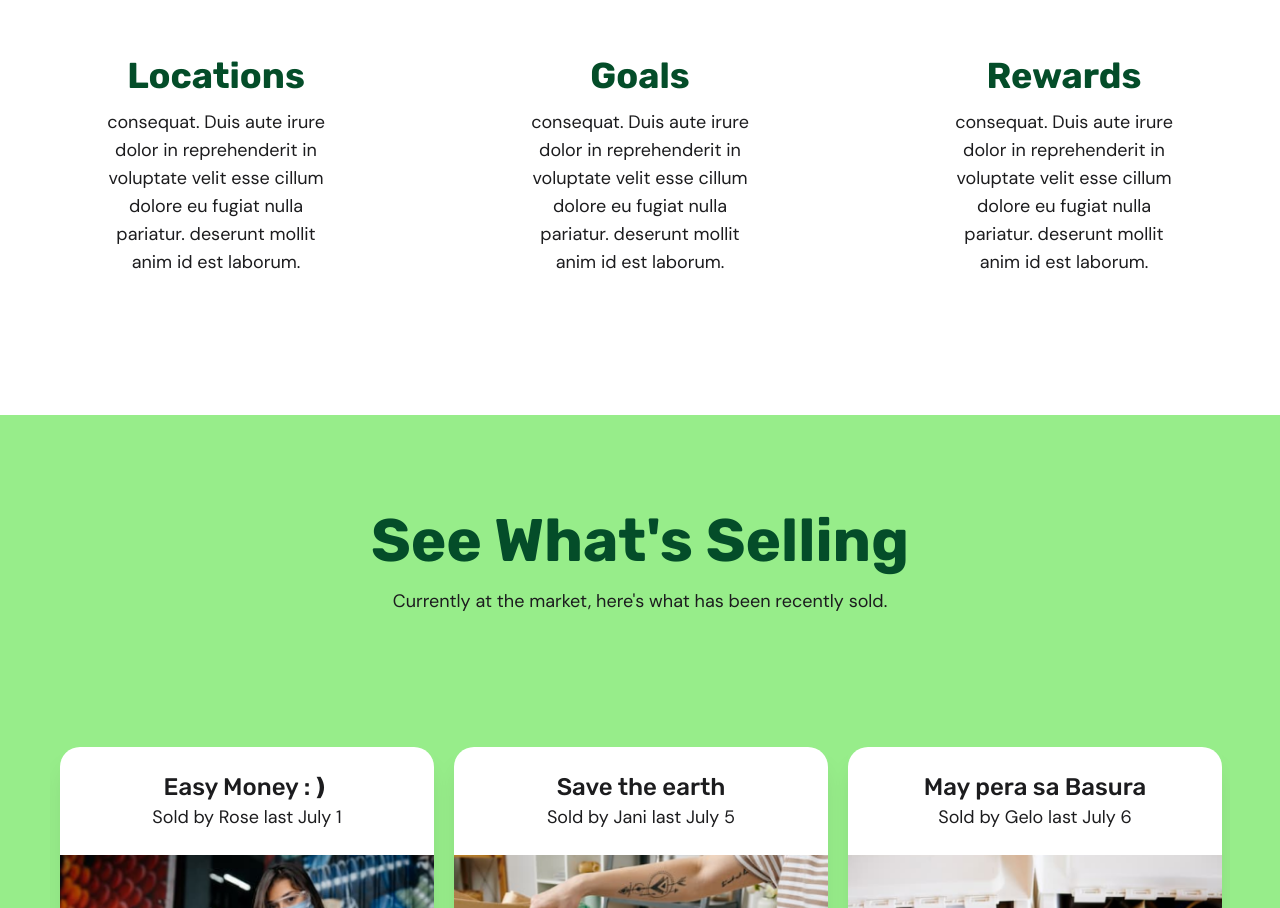
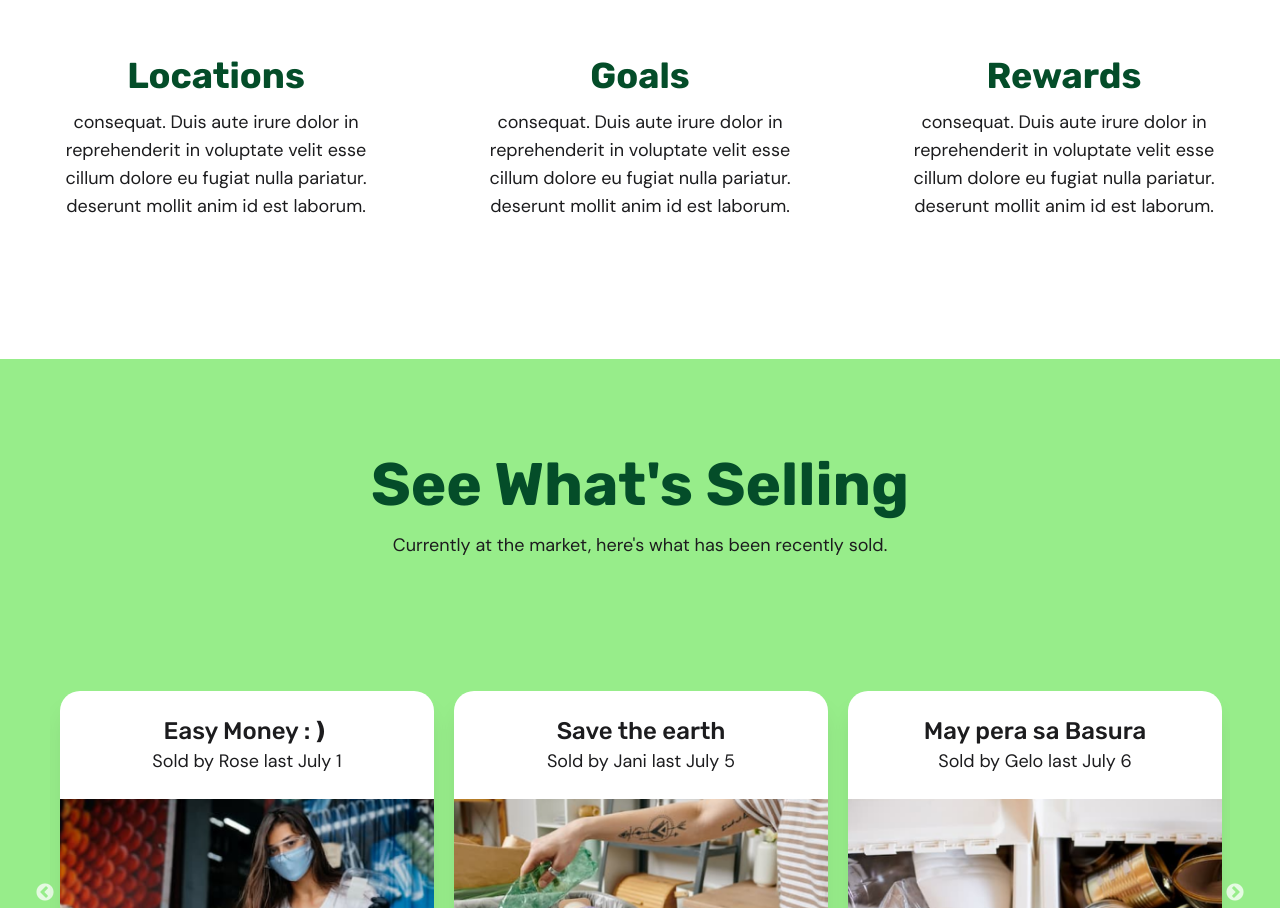
Before and after one commit to khasmir04/resiklo-app, a Next.js app: page / in a window 1280 px wide. Shown: the part 1349-2257 px from the top of the page. Built offline with nearby package versions, Linux system fonts and the light colour scheme.

Commit message:
Decreased services content padding

```diff
--- a/pages/index.js
+++ b/pages/index.js
@@ -93,7 +93,7 @@ export default function Home() {
                   <h3 className="font-rubik font-bold text-4xl text-primary-dark mb-3">
                     Locations
                   </h3>
-                  <p className="font-dmsans mb-4 text-lg px-20">
+                  <p className="font-dmsans mb-4 text-lg px-3 md:px-5 lg:px-10">
                     {" "}
                     consequat. Duis aute irure dolor in reprehenderit in
                     voluptate velit esse cillum dolore eu fugiat nulla pariatur.
@@ -153,7 +153,7 @@ export default function Home() {
                   <h3 className="font-rubik font-bold text-4xl text-primary-dark mb-3">
                     Goals
                   </h3>
-                  <p className="font-dmsans mb-4 text-lg px-20">
+                  <p className="font-dmsans mb-4 text-lg px-3 md:px-5 lg:px-10">
                     {" "}
                     consequat. Duis aute irure dolor in reprehenderit in
                     voluptate velit esse cillum dolore eu fugiat nulla pariatur.
@@ -213,7 +213,7 @@ export default function Home() {
                   <h3 className="font-rubik font-bold text-4xl text-primary-dark mb-3">
                     Rewards
                   </h3>
-                  <p className="font-dmsans mb-4 text-lg px-20">
+                  <p className="font-dmsans mb-4 text-lg px-3 md:px-5 lg:px-10">
                     {" "}
                     consequat. Duis aute irure dolor in reprehenderit in
                     voluptate velit esse cillum dolore eu fugiat nulla pariatur.
```
